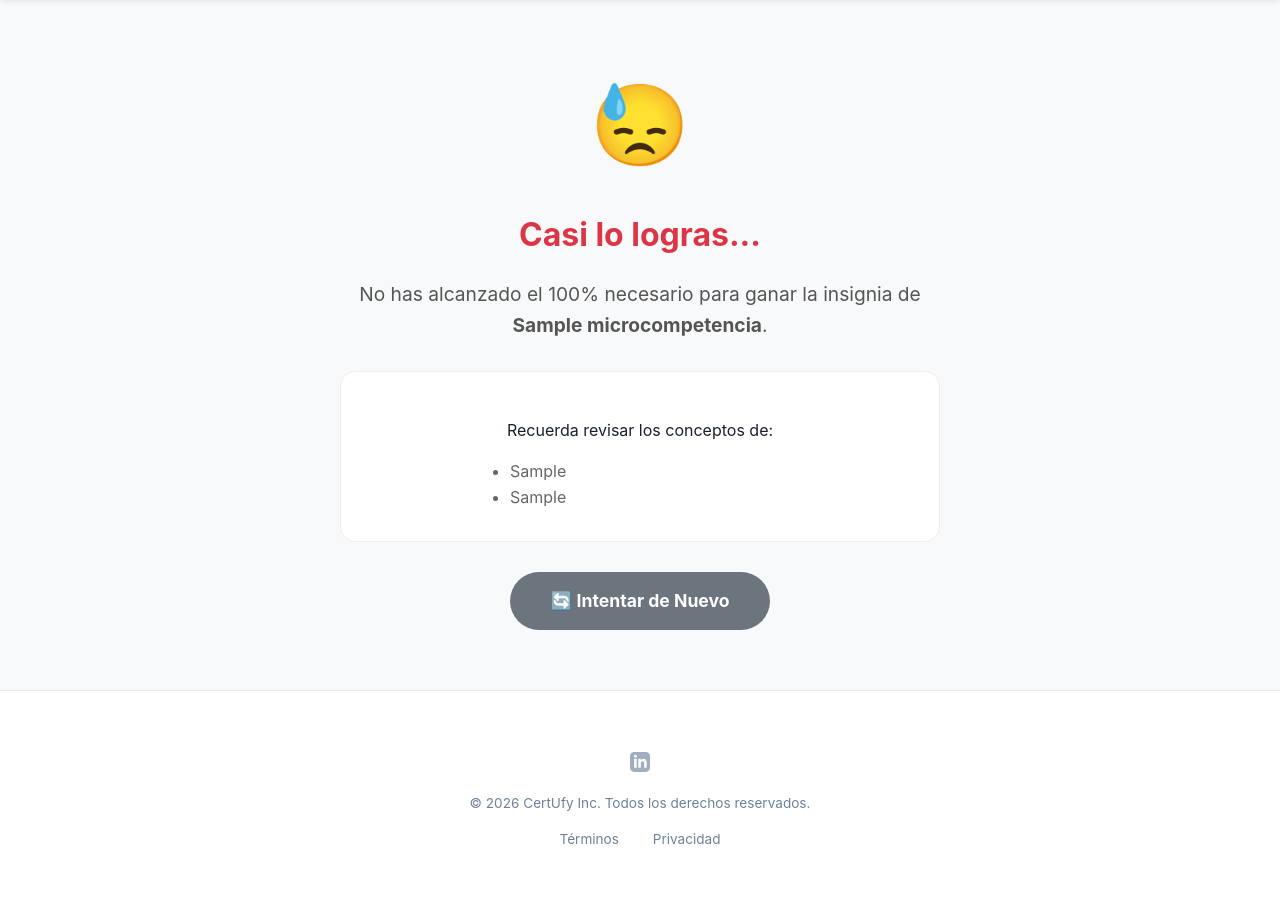
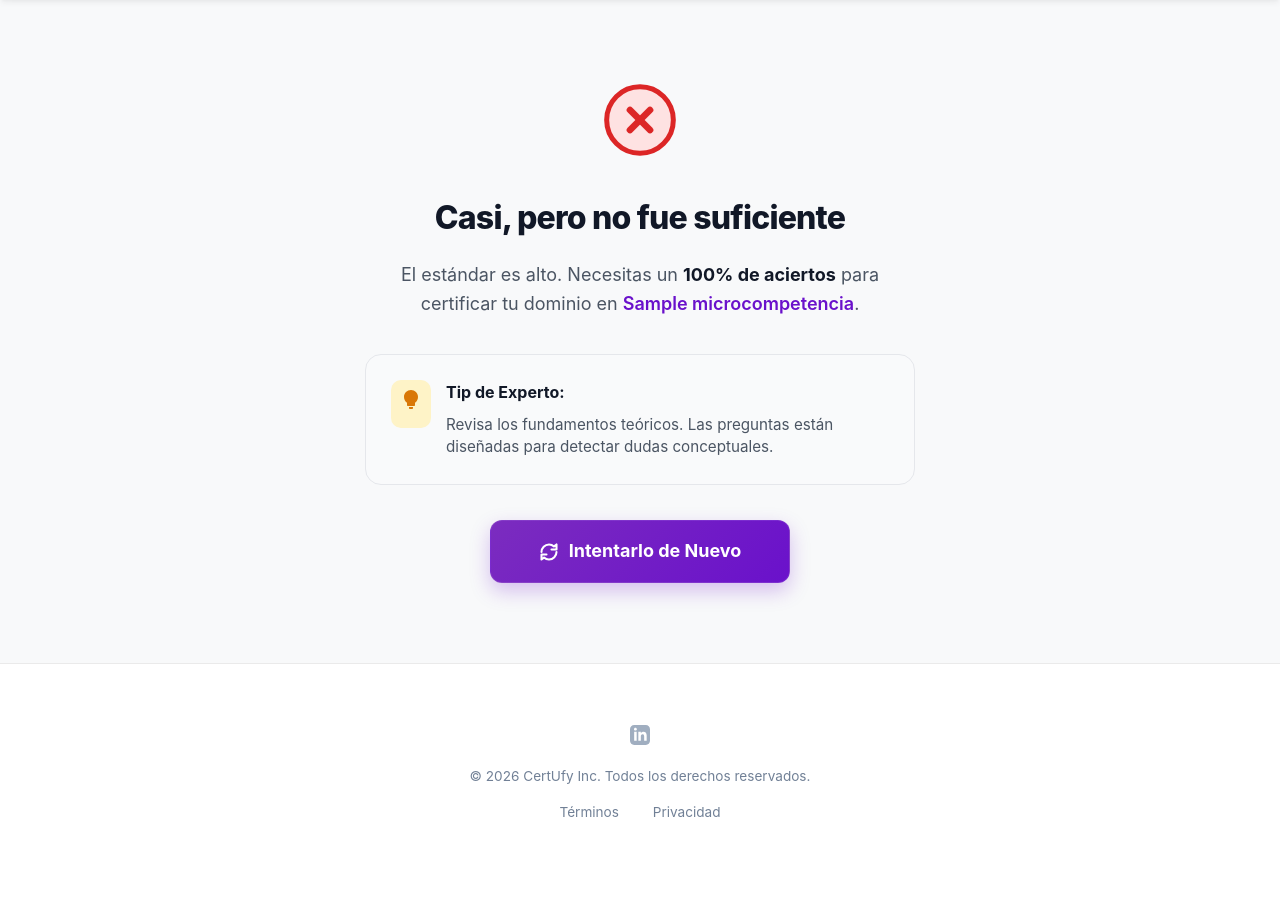
Before and after one commit to juangarciareuss/CDCV, a Django app: template core/templates/gamification/reto_perdedor.html in a window 1280 px wide. Shown: the part 77-988 px from the top of the page. After the commit the page ends 894 px from the top, so only its background shows below. Run offline with Django 5.2, Linux system fonts and the light colour scheme; the template is opened without the code that fills it: values that come from a table or form of the project are taken from there, others are empty; a user stored in the database is signed in; tables that the repository leaves empty hold one stand-in row (values such as "Sample post"); parts of the project's set-up code (start-up, migrations or seed data) failed here and were passed over; some libraries are stand-ins or nearby versions.

```diff
--- a/core/templates/account/login.html
+++ b/core/templates/account/login.html
@@ -1,3 +1,5 @@
+{# Nota: Esto no se utilizará de momento ya que no hay registro de login, solo se mantiene google de momento#}
+
 {% extends "core/base.html" %}
 {% load static %}
 {% load i18n %}
--- a/core/templates/gamification/reto_perdedor.html
+++ b/core/templates/gamification/reto_perdedor.html
@@ -1,27 +1,55 @@
 {% extends 'core/base.html' %}
 
 {% block content %}
-<div style="max-width: 600px; margin: 60px auto; text-align: center;">
+<div style="max-width: 550px; margin: 80px auto; text-align: center; font-family: -apple-system, BlinkMacSystemFont, 'Segoe UI', Roboto, Helvetica, Arial, sans-serif;">
 
-    <div style="font-size: 5rem;">😓</div>
+    <div style="margin-bottom: 25px; animation: subtleShake 0.4s ease-in-out;">
+        <svg width="80" height="80" viewBox="0 0 24 24" fill="none" xmlns="http://www.w3.org/2000/svg">
+            <circle cx="12" cy="12" r="10" fill="#FEE2E2" stroke="#DC2626" stroke-width="1.5"/>
+            <path d="M15 9L9 15" stroke="#DC2626" stroke-width="2" stroke-linecap="round" stroke-linejoin="round"/>
+            <path d="M9 9L15 15" stroke="#DC2626" stroke-width="2" stroke-linecap="round" stroke-linejoin="round"/>
+        </svg>
+    </div>
 
-    <h1 style="color: #dc3545; margin-bottom: 10px;">Casi lo logras...</h1>
-    <p style="font-size: 1.2rem; color: #555;">
-        No has alcanzado el 100% necesario para ganar la insignia de <br>
-        <strong>{{ competencia.nombre }}</strong>.
+    <h1 style="color: #111827; font-size: 2rem; font-weight: 800; margin-bottom: 12px; letter-spacing: -0.025em;">
+        Casi, pero no fue suficiente
+    </h1>
+    <p style="font-size: 1.125rem; color: #4B5563; line-height: 1.6; margin-bottom: 35px;">
+        El estándar es alto. Necesitas un <strong style="color: #111827; font-weight: 700;">100% de aciertos</strong> para certificar tu dominio en
+        <span style="color: #6a11cb; font-weight: 600;">{{ competencia.nombre }}</span>.
     </p>
 
-    <div style="background: white; padding: 30px; border-radius: 15px; margin: 30px 0; border: 1px solid #eee;">
-        <p>Recuerda revisar los conceptos de:</p>
-        <ul style="text-align: left; color: #666; max-width: 300px; margin: 0 auto;">
-            <li>{{ competencia.definicion_atomica|truncatewords:10 }}</li>
-            <li>{{ competencia.criterio_exito|truncatewords:10 }}</li>
-        </ul>
+    <div style="background: #F9FAFB; padding: 25px; border-radius: 16px; margin: 35px 0; border: 1px solid #E5E7EB; text-align: left; display: flex; align-items: flex-start;">
+
+        <div style="margin-right: 15px; flex-shrink: 0; background: #FEF3C7; padding: 8px; border-radius: 10px;">
+            <svg width="24" height="24" viewBox="0 0 24 24" fill="none" xmlns="http://www.w3.org/2000/svg">
+                <path d="M12 2C8.13 2 5 5.13 5 9C5 11.38 6.19 13.47 8 14.74V17C8 17.55 8.45 18 9 18H15C15.55 18 16 17.55 16 17V14.74C17.81 13.47 19 11.38 19 9C19 5.13 15.87 2 12 2ZM10 20C10 20.55 10.45 21 11 21H13C13.55 21 14 20.55 14 20V19H10V20Z" fill="#D97706"/>
+            </svg>
+        </div>
+
+        <div>
+            <p style="color: #111827; font-weight: 700; font-size: 1rem; margin: 0 0 8px 0;">Tip de Experto:</p>
+            <p style="color: #4B5563; font-size: 0.95rem; margin: 0; line-height: 1.5;">
+                Revisa los fundamentos teóricos. Las preguntas están diseñadas para detectar dudas conceptuales.
+            </p>
+        </div>
     </div>
 
-    <a href="{{ request.path }}" style="display: inline-block; background: #6c757d; color: white; padding: 15px 40px; text-decoration: none; border-radius: 50px; font-weight: bold; font-size: 1.1rem;">
-        🔄 Intentar de Nuevo
+    <a href="{{ request.path }}" style="display: inline-flex; align-items: center; justify-content: center; background: linear-gradient(135deg, #7B2CBF 0%, #6a11cb 100%); color: white; padding: 16px 48px; text-decoration: none; border-radius: 12px; font-weight: 700; font-size: 1.125rem; box-shadow: 0 8px 20px rgba(106, 17, 203, 0.25); transition: all 0.2s ease; border: 1px solid rgba(255,255,255,0.1);" onmouseover="this.style.transform='translateY(-2px)'; this.style.boxShadow='0 12px 25px rgba(106, 17, 203, 0.35)'" onmouseout="this.style.transform='translateY(0)'; this.style.boxShadow='0 8px 20px rgba(106, 17, 203, 0.25)'">
+        <svg width="20" height="20" viewBox="0 0 24 24" fill="none" xmlns="http://www.w3.org/2000/svg" style="margin-right: 10px;">
+            <path d="M21 12C21 16.9706 16.9706 21 12 21C9.69494 21 7.59227 20.1334 6.00003 18.7083L3 21M3 21V15M3 15H9M3 12C3 7.02944 7.02944 3 12 3C14.3051 3 16.4077 3.86656 18 5.29168L21 3M21 3V9M21 9H15" stroke="white" stroke-width="2.5" stroke-linecap="round" stroke-linejoin="round"/>
+        </svg>
+        Intentarlo de Nuevo
     </a>
 
 </div>
+
+<style>
+/* Animación más sutil y profesional que el "bounce" anterior */
+@keyframes subtleShake {
+  0%, 100% { transform: translateX(0); }
+  25% { transform: translateX(-4px); }
+  75% { transform: translateX(4px); }
+}
+</style>
 {% endblock %}
```
Also changed, not shown: core/templates/gamification/reto_ganador.html (+23 -3 lines), core/views/gamification.py (+48 -16 lines).
